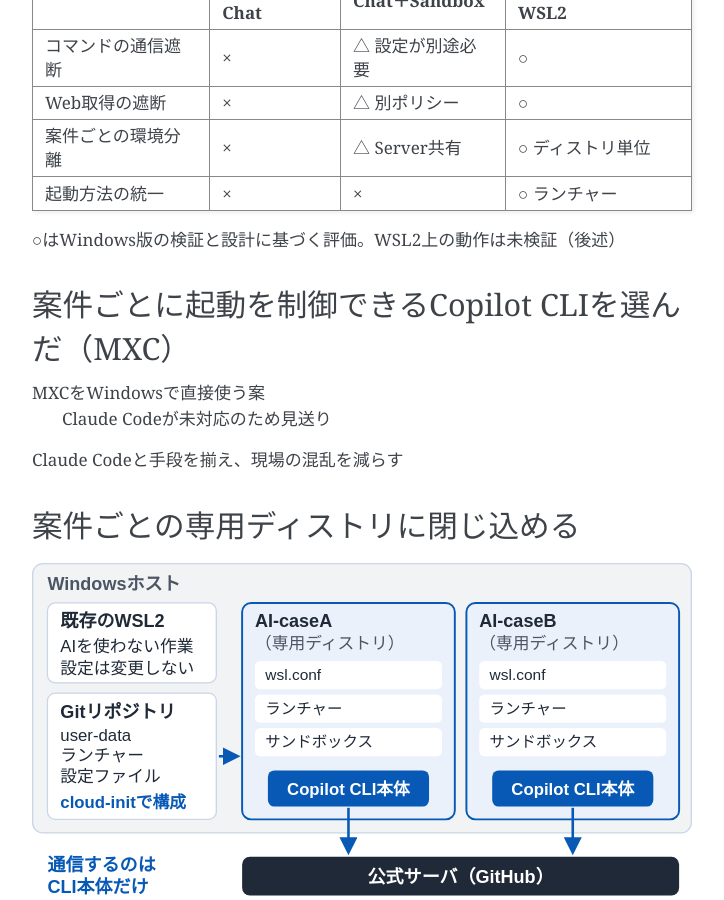
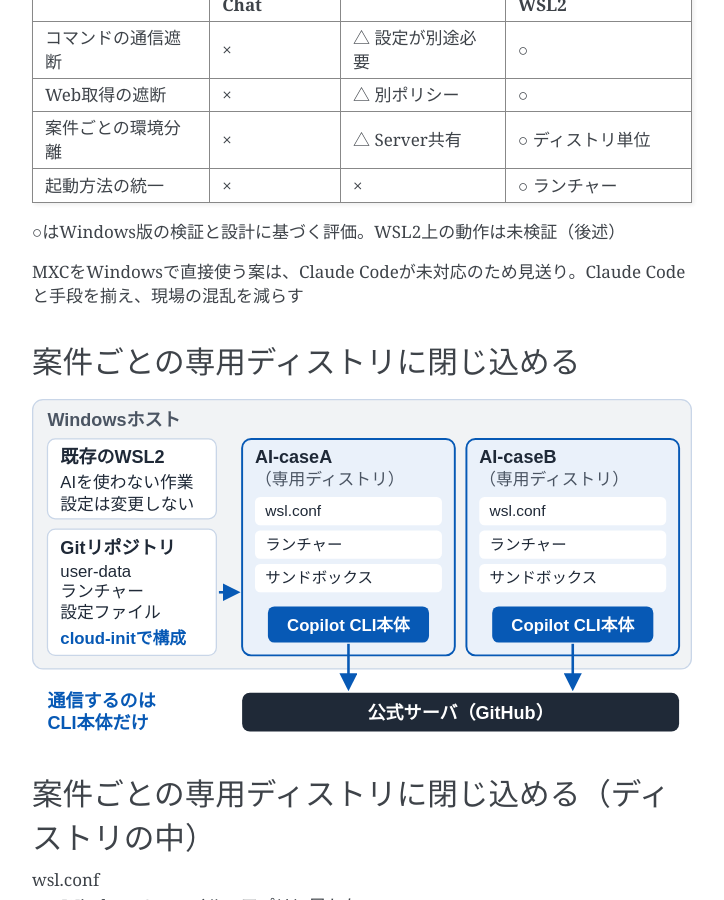
Before and after one commit to in0ho1no/copilot-cli-wsl2-isolation, a Sphinx documentation site: the page built from docs/source/index.md, in a window 1280 px wide and 900 px high, scrolled down 3270 px. Shown: the whole window, without its empty margins (388-1112 px from the left). Built offline with Sphinx 7.4.7, drawn with Linux system fonts in a browser that asks for light colours; some of the changed text lies outside the part shown.

````diff
--- a/docs/source/chapters/02-copilot-chat.md
+++ b/docs/source/chapters/02-copilot-chat.md
@@ -13,15 +13,16 @@ Copilot CLI＋WSL2
 
 ## Copilot Chatだけでは、経路を止める境界がない
 
+:::::{container} split
+::::{container}
 ![Copilot Chat（VS Code）からコマンド実行・Web取得・MCPサーバを経由して外部へつながる経路の図](/_static/figures/chat-paths.svg)
 
 :::{container} callout
 実行前の承認は人の判断に頼る。OSが止めるわけではない
 :::
+::::
 
-## Copilot Chatだけでは、経路を止める境界がない（課題）
-
-::::{container} cards cols-2
+::::{container} stack
 :::{container} card
 通信
 
@@ -34,3 +35,4 @@ Copilot CLI＋WSL2
 ユーザメモリは全ワークスペース共通。VS Code Serverも案件をまたいで共有される
 :::
 ::::
+:::::
--- a/docs/source/chapters/04-cli-wsl2.md
+++ b/docs/source/chapters/04-cli-wsl2.md
@@ -1,4 +1,8 @@
 ## 案件ごとに起動を制御できるCopilot CLIを選んだ
+
+```{mascot}
+:position: top-right
+```
 
 |  | Copilot Chat | Chat＋Sandbox | Copilot CLI＋WSL2 |
 | --- | --- | --- | --- |
@@ -11,15 +15,8 @@
 ○はWindows版の検証と設計に基づく評価。WSL2上の動作は未検証（後述）
 :::
 
-## 案件ごとに起動を制御できるCopilot CLIを選んだ（MXC）
-
-:::{container} rows
-MXCをWindowsで直接使う案
-: Claude Codeが未対応のため見送り
-:::
-
 :::{container} callout
-Claude Codeと手段を揃え、現場の混乱を減らす
+MXCをWindowsで直接使う案は、Claude Codeが未対応のため見送り。Claude Codeと手段を揃え、現場の混乱を減らす
 :::
 
 ## 案件ごとの専用ディストリに閉じ込める
--- a/docs/source/conf.py
+++ b/docs/source/conf.py
@@ -29,6 +29,6 @@ revealjs_script_plugins = [
     {'name': 'RevealNotes', 'src': 'revealjs/plugin/notes/notes.js'},
 ]
 
-# 本文は slides.css で幅80%に収め、残りの右側20%にキャラクターを置く
+# オンライン発表のため、本文は全幅を使いキャラクターとの重なりを許容する (slides.css 冒頭を参照)
 revealjs_mascot_position = 'bottom-right'
 revealjs_mascot_width = 12
````
Also changed, not shown: docs/source/_static/slides.css (+27 -22 lines), docs/source/chapters/05-operation.md (+13 -17 lines).
